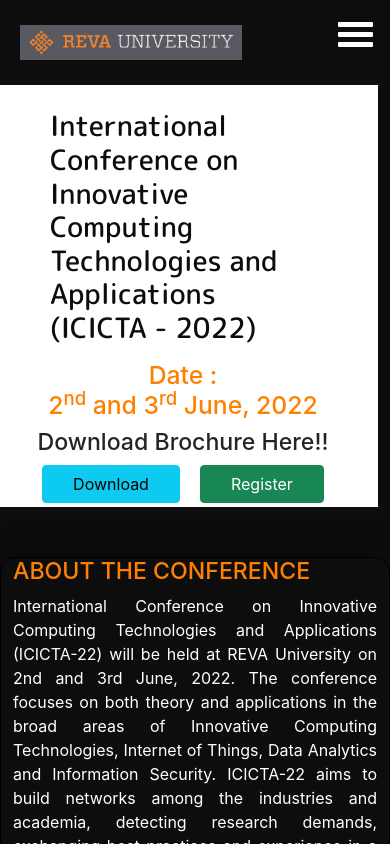
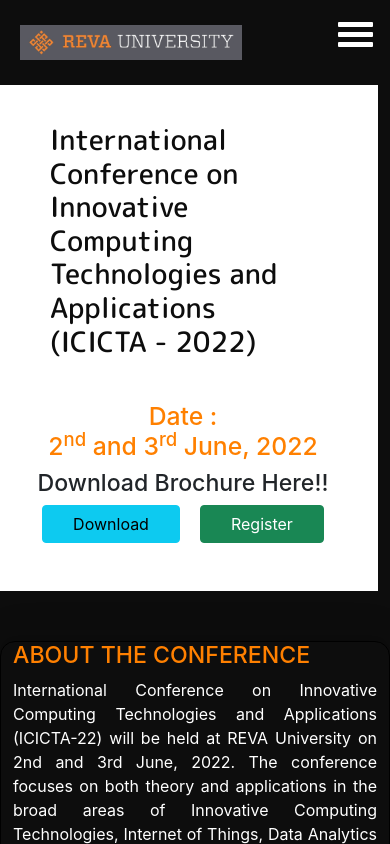
Before and after one commit to Dhanushchandra/REVA-ICICTA, a React (Create React App) app: page / in a window 390 px wide. Shown: the top 844 px of the page. Built offline with nearby package versions, Linux system fonts and the light colour scheme; a web font is replaced by a local one.

Commit message:
moobile view fixed.

```diff
--- a/src/components/style/Header.css
+++ b/src/components/style/Header.css
@@ -64,6 +64,10 @@
         text-align: left;
     }
     .date-main{
+      margin-bottom: 30px;
       text-align: center;
     }
+        .hero{
+          height: 60vh;
+        }
 }
```
